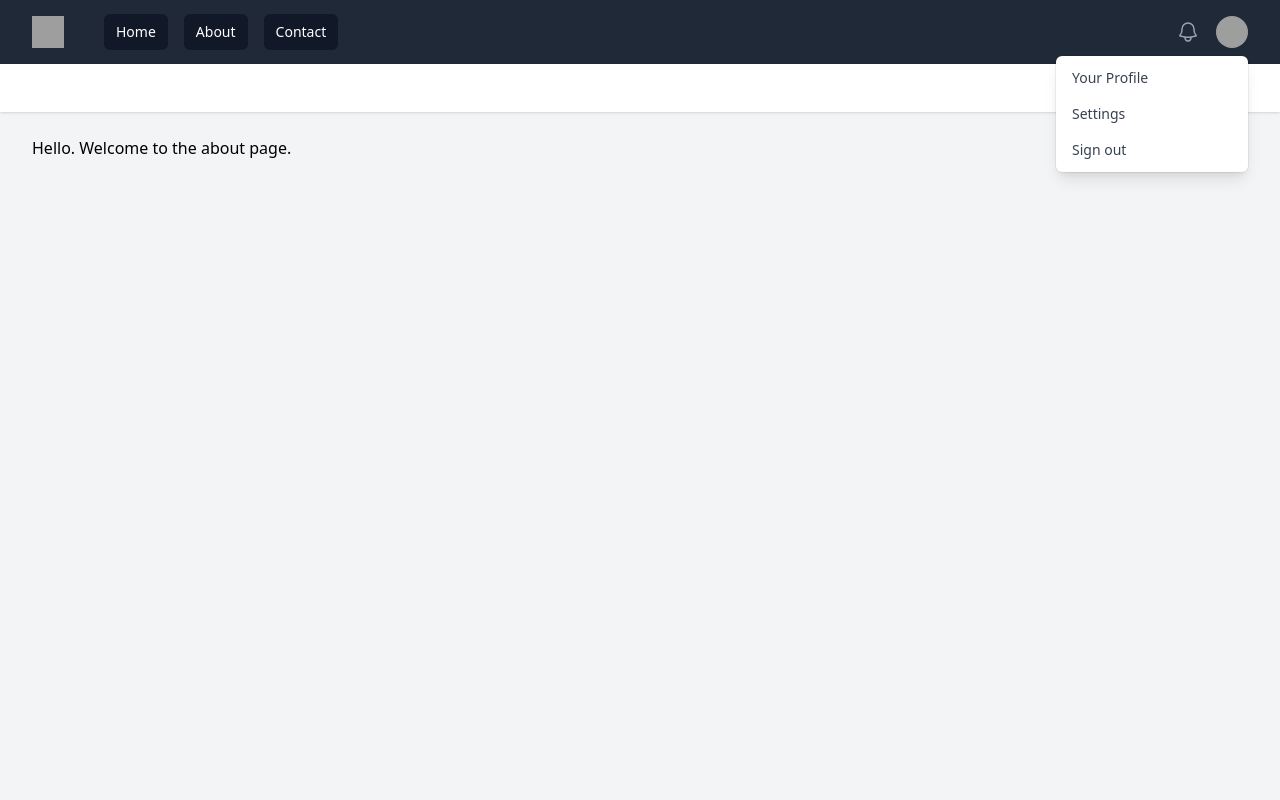
After one commit to BigHugePotato/PHP-firstProject-noteApp, a PHP site: template websites/demo/views/about.view.php in a window 1280 px wide. The commit adds this page. Run offline with PHP 8.4, Linux system fonts and the light colour scheme; the template is opened without the code that fills it, so the values that code supplies are empty; some libraries are stand-ins or nearby versions; grey boxes are pictures that could not be loaded.

Commit message:
Starting page and routing

```diff
--- /dev/null
+++ b/websites/demo/views/about.view.php
@@ -0,0 +1,11 @@
+<?php require('partials/head.php') ?>
+<?php require('partials/nav.php') ?>
+<?php require('partials/banner.php') ?>
+
+<main>
+    <div class="mx-auto max-w-7xl py-6 sm:px-6 lg:px-8">
+        <p>Hello. Welcome to the about page.</p>
+    </div>
+</main>
+
+<?php require('partials/footer.php') ?>
--- /dev/null
+++ b/websites/demo/views/partials/banner.php
@@ -0,0 +1,5 @@
+<header class="bg-white shadow">
+    <div class="mx-auto max-w-7xl py-6 px-4 sm:px-6 lg:px-8">
+        <h1 class="text-3xl font-bold tracking-tight text-gray-900"><?= $heading ?></h1>
+    </div>
+</header>
--- /dev/null
+++ b/websites/demo/views/partials/footer.php
@@ -0,0 +1,4 @@
+</div>
+
+</body>
+</html>
--- /dev/null
+++ b/websites/demo/views/partials/head.php
@@ -0,0 +1,10 @@
+<!doctype html>
+<html lang="en" class="h-full bg-gray-100">
+<head>
+    <meta charset="UTF-8">
+    <title>Demo</title>
+    <script src="https://cdn.tailwindcss.com"></script>
+</head>
+
+<body class="h-full">
+    <div class="min-h-full">
--- /dev/null
+++ b/websites/demo/views/partials/nav.php
@@ -0,0 +1,122 @@
+<nav class="bg-gray-800">
+    <div class="mx-auto max-w-7xl px-4 sm:px-6 lg:px-8">
+        <div class="flex h-16 items-center justify-between">
+            <div class="flex items-center">
+                <div class="flex-shrink-0">
+                    <img class="h-8 w-8" src="https://tailwindui.com/img/logos/mark.svg?color=indigo&shade=500" alt="Your Company">
+                </div>
+                <div class="hidden md:block">
+                    <div class="ml-10 flex items-baseline space-x-4">
+                        <!-- Current: "bg-gray-900 text-white", Default: "text-gray-300 hover:bg-gray-700 hover:text-white" -->
+                        <a href="/" class="<?= urlIs('/') ? 'bg-gray-900 text-white' : 'text-gray-300' ?> hover:bg-gray-700 px-3 py-2 rounded-md text-sm font-medium">Home</a>
+                        <a href="/about.php" class="<?= urlIs('/about.php') ? 'bg-gray-900 text-white' : 'text-gray-300' ?> hover:bg-gray-700 hover:text-white px-3 py-2 rounded-md text-sm font-medium">About</a>
+                        <a href="/contact.php" class="<?= urlIs('/contact.php') ? 'bg-gray-900 text-white' : 'text-gray-300' ?> hover:bg-gray-700 hover:text-white px-3 py-2 rounded-md text-sm font-medium">Contact</a>
+                    </div>
+                </div>
+            </div>
+            <div class="hidden md:block">
+                <div class="ml-4 flex items-center md:ml-6">
+                    <button type="button" class="rounded-full bg-gray-800 p-1 text-gray-400 hover:text-white focus:outline-none focus:ring-2 focus:ring-white focus:ring-offset-2 focus:ring-offset-gray-800">
+                        <span class="sr-only">View notifications</span>
+                        <!-- Heroicon name: outline/bell -->
+                        <svg class="h-6 w-6" xmlns="http://www.w3.org/2000/svg" fill="none" viewBox="0 0 24 24" stroke-width="1.5" stroke="currentColor" aria-hidden="true">
+                            <path stroke-linecap="round" stroke-linejoin="round" d="M14.857 17.082a23.848 23.848 0 005.454-1.31A8.967 8.967 0 0118 9.75v-.7V9A6 6 0 006 9v.75a8.967 8.967 0 01-2.312 6.022c1.733.64 3.56 1.085 5.455 1.31m5.714 0a24.255 24.255 0 01-5.714 0m5.714 0a3 3 0 11-5.714 0" />
+                        </svg>
+                    </button>
+
+                    <!-- Profile dropdown -->
+                    <div class="relative ml-3">
+                        <div>
+                            <button type="button" class="flex max-w-xs items-center rounded-full bg-gray-800 text-sm focus:outline-none focus:ring-2 focus:ring-white focus:ring-offset-2 focus:ring-offset-gray-800" id="user-menu-button" aria-expanded="false" aria-haspopup="true">
+                                <span class="sr-only">Open user menu</span>
+                                <img class="h-8 w-8 rounded-full" src="https://images.unsplash.com/photo-1472099645785-5658abf4ff4e?ixlib=rb-1.2.1&ixid=eyJhcHBfaWQiOjEyMDd9&auto=format&fit=facearea&facepad=2&w=256&h=256&q=80" alt="">
+                            </button>
+                        </div>
+
+                        <!--
+                          Dropdown menu, show/hide based on menu state.
+
+                          Entering: "transition ease-out duration-100"
+                            From: "transform opacity-0 scale-95"
+                            To: "transform opacity-100 scale-100"
+                          Leaving: "transition ease-in duration-75"
+                            From: "transform opacity-100 scale-100"
+                            To: "transform opacity-0 scale-95"
+                        -->
+                        <div class="absolute right-0 z-10 mt-2 w-48 origin-top-right rounded-md bg-white py-1 shadow-lg ring-1 ring-black ring-opacity-5 focus:outline-none" role="menu" aria-orientation="vertical" aria-labelledby="user-menu-button" tabindex="-1">
+                            <!-- Active: "bg-gray-100", Not Active: "" -->
+                            <a href="#" class="block px-4 py-2 text-sm text-gray-700" role="menuitem" tabindex="-1" id="user-menu-item-0">Your Profile</a>
+
+                            <a href="#" class="block px-4 py-2 text-sm text-gray-700" role="menuitem" tabindex="-1" id="user-menu-item-1">Settings</a>
+
+                            <a href="#" class="block px-4 py-2 text-sm text-gray-700" role="menuitem" tabindex="-1" id="user-menu-item-2">Sign out</a>
+                        </div>
+                    </div>
+                </div>
+            </div>
+            <div class="-mr-2 flex md:hidden">
+                <!-- Mobile menu button -->
+                <button type="button" class="inline-flex items-center justify-center rounded-md bg-gray-800 p-2 text-gray-400 hover:bg-gray-700 hover:text-white focus:outline-none focus:ring-2 focus:ring-white focus:ring-offset-2 focus:ring-offset-gray-800" aria-controls="mobile-menu" aria-expanded="false">
+                    <span class="sr-only">Open main menu</span>
+                    <!--
+                      Heroicon name: outline/bars-3
+
+                      Menu open: "hidden", Menu closed: "block"
+                    -->
+                    <svg class="block h-6 w-6" xmlns="http://www.w3.org/2000/svg" fill="none" viewBox="0 0 24 24" stroke-width="1.5" stroke="currentColor" aria-hidden="true">
+                        <path stroke-linecap="round" stroke-linejoin="round" d="M3.75 6.75h16.5M3.75 12h16.5m-16.5 5.25h16.5" />
+                    </svg>
+                    <!--
+                      Heroicon name: outline/x-mark
+
+                      Menu open: "block", Menu closed: "hidden"
+                    -->
+                    <svg class="hidden h-6 w-6" xmlns="http://www.w3.org/2000/svg" fill="none" viewBox="0 0 24 24" stroke-width="1.5" stroke="currentColor" aria-hidden="true">
+                        <path stroke-linecap="round" stroke-linejoin="round" d="M6 18L18 6M6 6l12 12" />
+                    </svg>
+                </button>
+            </div>
+        </div>
+    </div>
+
+    <!-- Mobile menu, show/hide based on menu state. -->
+    <div class="md:hidden" id="mobile-menu">
+        <div class="space-y-1 px-2 pt-2 pb-3 sm:px-3">
+            <!-- Current: "bg-gray-900 text-white", Default: "text-gray-300 hover:bg-gray-700 hover:text-white" -->
+            <a href="#" class="bg-gray-900 text-white block px-3 py-2 rounded-md text-base font-medium" aria-current="page">Dashboard</a>
+
+            <a href="#" class="text-gray-300 hover:bg-gray-700 hover:text-white block px-3 py-2 rounded-md text-base font-medium">Team</a>
+
+            <a href="#" class="text-gray-300 hover:bg-gray-700 hover:text-white block px-3 py-2 rounded-md text-base font-medium">Projects</a>
+
+            <a href="#" class="text-gray-300 hover:bg-gray-700 hover:text-white block px-3 py-2 rounded-md text-base font-medium">Calendar</a>
+
+            <a href="#" class="text-gray-300 hover:bg-gray-700 hover:text-white block px-3 py-2 rounded-md text-base font-medium">Reports</a>
+        </div>
+        <div class="border-t border-gray-700 pt-4 pb-3">
+            <div class="flex items-center px-5">
+                <div class="flex-shrink-0">
+                    <img class="h-10 w-10 rounded-full" src="https://images.unsplash.com/photo-1472099645785-5658abf4ff4e?ixlib=rb-1.2.1&ixid=eyJhcHBfaWQiOjEyMDd9&auto=format&fit=facearea&facepad=2&w=256&h=256&q=80" alt="">
+                </div>
+                <div class="ml-3">
+                    <div class="text-base font-medium leading-none text-white">Tom Cook</div>
+                    <div class="text-sm font-medium leading-none text-gray-400">tom@example.com</div>
+                </div>
+                <button type="button" class="ml-auto flex-shrink-0 rounded-full bg-gray-800 p-1 text-gray-400 hover:text-white focus:outline-none focus:ring-2 focus:ring-white focus:ring-offset-2 focus:ring-offset-gray-800">
+                    <span class="sr-only">View notifications</span>
+                    <!-- Heroicon name: outline/bell -->
+                    <svg class="h-6 w-6" xmlns="http://www.w3.org/2000/svg" fill="none" viewBox="0 0 24 24" stroke-width="1.5" stroke="currentColor" aria-hidden="true">
+                        <path stroke-linecap="round" stroke-linejoin="round" d="M14.857 17.082a23.848 23.848 0 005.454-1.31A8.967 8.967 0 0118 9.75v-.7V9A6 6 0 006 9v.75a8.967 8.967 0 01-2.312 6.022c1.733.64 3.56 1.085 5.455 1.31m5.714 0a24.255 24.255 0 01-5.714 0m5.714 0a3 3 0 11-5.714 0" />
+                    </svg>
+                </button>
+            </div>
+            <div class="mt-3 space-y-1 px-2">
+                <a href="#" class="block rounded-md px-3 py-2 text-base font-medium text-gray-400 hover:bg-gray-700 hover:text-white">Your Profile</a>
+
+                <a href="#" class="block rounded-md px-3 py-2 text-base font-medium text-gray-400 hover:bg-gray-700 hover:text-white">Settings</a>
+
+                <a href="#" class="block rounded-md px-3 py-2 text-base font-medium text-gray-400 hover:bg-gray-700 hover:text-white">Sign out</a>
+            </div>
+        </div>
+    </div>
+</nav>
```
Also changed, not shown: websites/demo/controllers/about.php (added, +7 -0 lines), websites/demo/controllers/contact.php (added, +7 -0 lines), websites/demo/controllers/index.php (added, +7 -0 lines), websites/demo/functions.php (added, +14 -0 lines), websites/demo/index.php (+5 -35 lines), websites/demo/index.view.php (deleted, +0 -20 lines), websites/demo/views/contact.view.php (added, +11 -0 lines), websites/demo/views/index.view.php (added, +11 -0 lines).
